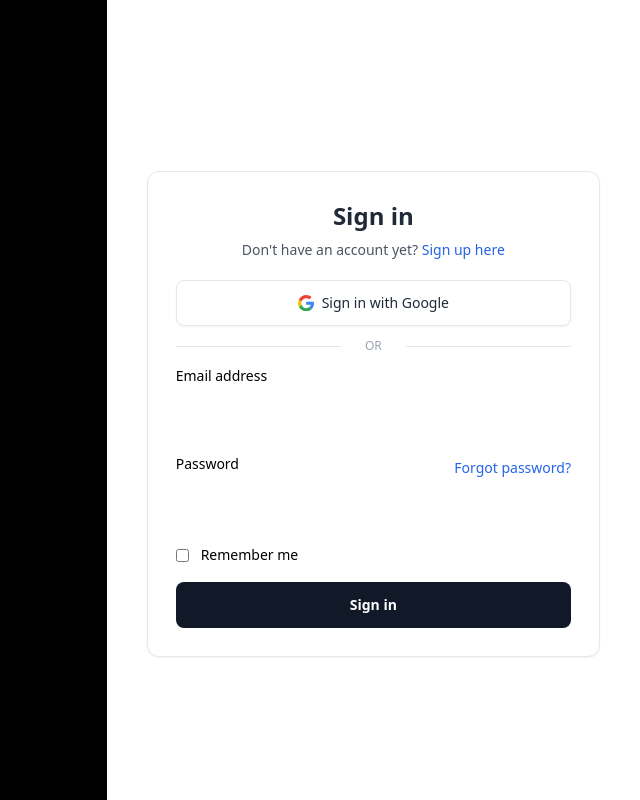
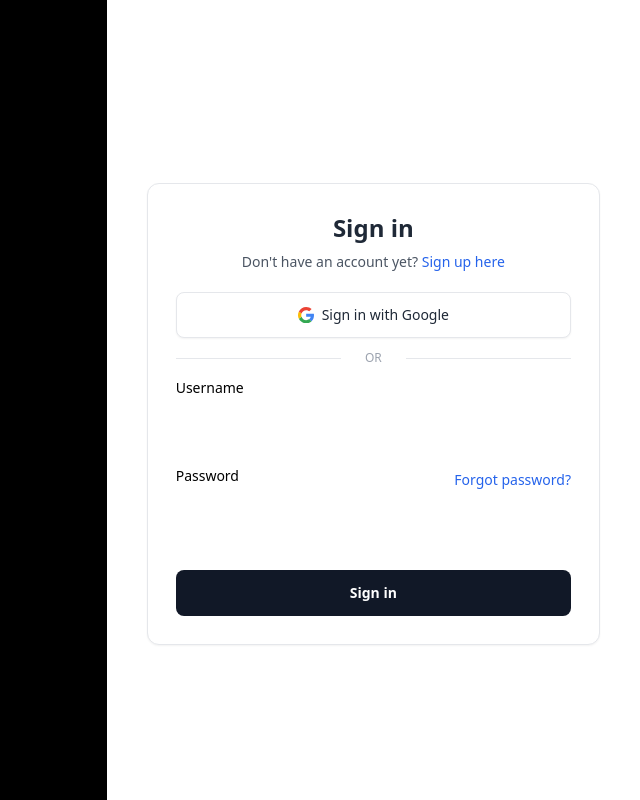
Before and after one commit to kitindi/homefinance, a Django app: page / in a window 1280 px wide. Shown: the whole page, without its empty margins (640-1280 px from the left). Run offline with Django 5.2, Linux system fonts and the light colour scheme; some libraries are stand-ins or nearby versions.

Commit message:
implemented login logic and  protected routes

```diff
--- a/authentication/views.py
+++ b/authentication/views.py
@@ -1,3 +1,4 @@
+from django.core.mail import EmailMessage
 from django.shortcuts import redirect, render
 from django.views import View
 from django.http import JsonResponse
@@ -5,12 +6,26 @@ import json
 from django.contrib.auth.models import User
 from validate_email import validate_email
 from django.contrib import messages
+from django.contrib.auth import login, authenticate
 # Create your views here.
 
 
 class  LoginView(View):
 
     def get(self, request):
+        return render(request, 'authentication/login.html')
+
+    def post(self, request):
+        username = request.POST['username']
+        password = request.POST['password']
+
+        if username and password:
+            user = authenticate(request,username=username,password=password)
+
+            if user:
+                 login(request, user)
+                 return redirect('dashboard')
+        messages.error(request,f'Invalid username or password')
         return render(request, 'authentication/login.html')
 
 # validate username if exists
@@ -75,6 +90,16 @@ class  RegisterView(View):
 
                 user = User.objects.create(username=username, email=email)
                 user.set_password(password)
+                # user.is_active = False
+                # email_subject = "Activate your account"
+                # email_body = "Test email"
+                # email = EmailMessage(
+                #         email_subject,
+                #         email_body,
+                #         "noreply@gmail.com",
+                #         [email]
+                #         )
+                # email.send(fail_silently=False)
                 user.save()
 
                 return redirect("login")
--- a/main/views.py
+++ b/main/views.py
@@ -1,4 +1,5 @@
 from django.shortcuts import render
+from django.contrib.auth.decorators import login_required
 
 # Create your views here.
 
--- a/templates/authentication/login.html
+++ b/templates/authentication/login.html
@@ -53,19 +53,20 @@
             </div>
 
             <!-- Form -->
-            <form class="w-full">
+            <form class="w-full" method="POST">
+              {% csrf_token %}
               <div class="grid gap-y-4">
                 <!-- Form Group -->
                 <div>
-                  <label for="email" class="block text-sm mb-2 dark:text-white">Email address</label>
+                  <label for="email" class="block text-sm mb-2 dark:text-white">Username</label>
                   <div class="relative">
                     <input
-                      type="email"
-                      id="email"
-                      name="email"
+                      type="text"
+                      id="username"
+                      name="username"
                       class="py-3 px-4 block w-full border-gray-200 rounded-lg text-sm focus:border-blue-500 focus:ring-blue-500 disabled:opacity-50 disabled:pointer-events-none dark:bg-slate-900 dark:border-gray-700 dark:text-gray-400 dark:focus:ring-gray-600"
                       required
-                      aria-describedby="email-error"
+                      aria-describedby="username-error"
                     />
                     <div class="hidden absolute inset-y-0 end-0 pointer-events-none pe-3">
                       <svg class="size-5 text-red-500" width="16" height="16" fill="currentColor" viewBox="0 0 16 16" aria-hidden="true">
@@ -112,26 +113,20 @@
 
                 <!-- Checkbox -->
                 <div class="flex items-center">
-                  <div class="flex">
-                    <input
-                      id="remember-me"
-                      name="remember-me"
-                      type="checkbox"
-                      class="shrink-0 mt-0.5 border-gray-200 rounded text-blue-600 pointer-events-none focus:ring-blue-500 dark:bg-gray-800 dark:border-gray-700 dark:checked:bg-blue-500 dark:checked:border-blue-500 dark:focus:ring-offset-gray-800"
-                    />
-                  </div>
-                  <div class="ms-3">
-                    <label for="remember-me" class="text-sm dark:text-white">Remember me</label>
-                  </div>
+                  {% if messages %}
+                  {% for message in messages %}
+                  <p class="text-xs text-red-600 mt-2" id="confirm-password-error">{{ message }}</p>
+                  {% endfor %}
+                  {% endif %}
                 </div>
                 <!-- End Checkbox -->
 
-                <a href="{% url "dashboard" %}"
+                <button
                   type="submit"
                   class="w-full py-3 px-4 inline-flex justify-center items-center gap-x-2 text-sm font-semibold rounded-lg border border-transparent bg-gray-900 text-white hover:bg-gray-800 disabled:opacity-50 disabled:pointer-events-none dark:focus:outline-none dark:focus:ring-1 dark:focus:ring-gray-600"
                 >
                   Sign in
-                </a>
+                </button>
               </div>
             </form>
             <!-- End Form -->
```
Also changed, not shown: homefinance/settings.py (+11 -1 lines).
